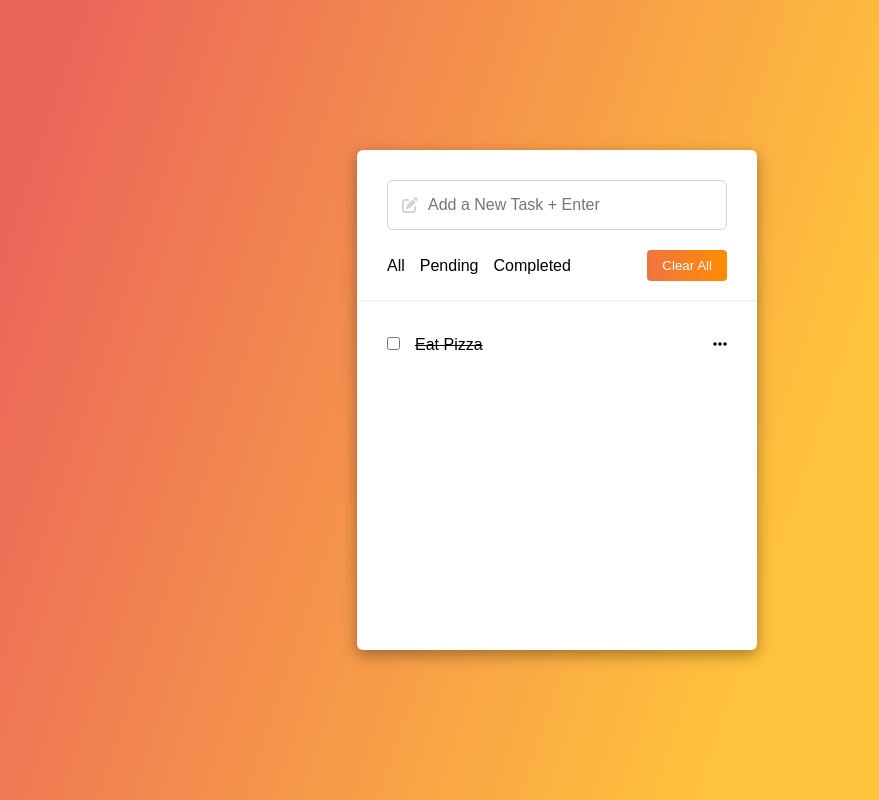
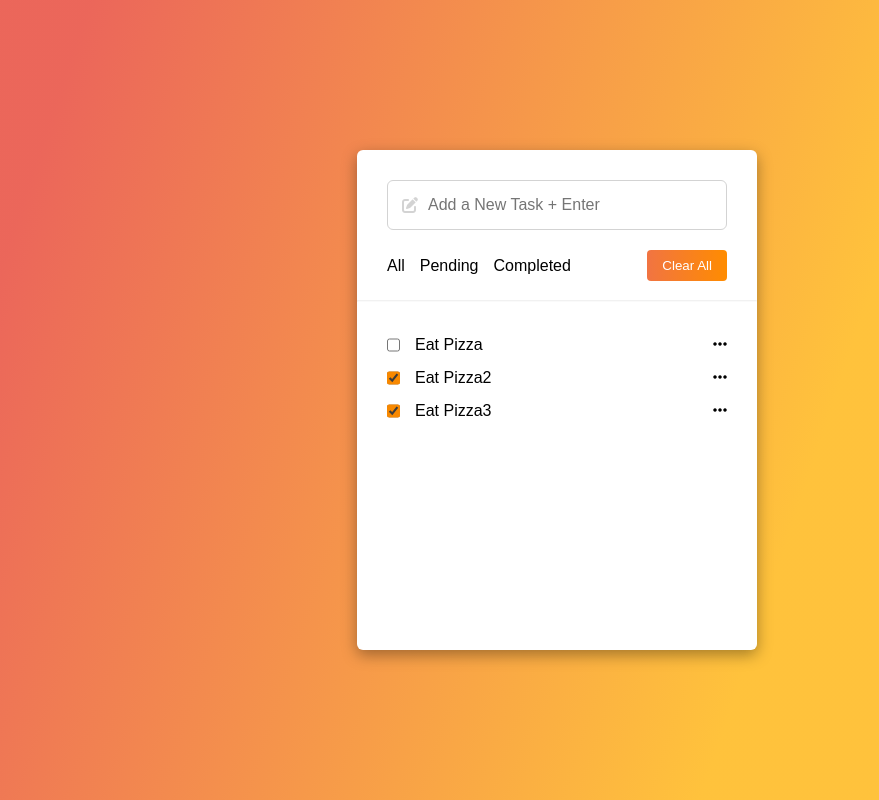
Before and after one commit to DomantasBal/todo-list-group-work, a plain HTML site: page index.html in a window 1280 px wide. Both pictures are taken after a click on the checkbox 476 px from the left and 343 px from the top of the page. Shown: the whole page, without its empty margins (83-962 px from the left). Drawn offline with Linux system fonts and the light colour scheme.

Commit message:
added check uncheck functionality but still needs a fix on checkboxes state control and checking on window load what is checkbox state

```diff
--- /dev/null
+++ b/app/CompleteTasks.js
@@ -0,0 +1,35 @@
+// • Develop a function for checking off completed tasks
+const taskList = document.querySelector(".task-list");
+const checkboxes = document.querySelectorAll(".checkbox");
+const textOutputs = document.querySelectorAll(".task-list__text-output");
+
+// NEEDS TO CHECK THE STATE OF BOXES CHECKED
+// OR UNCHECKED ON WINDOW LOAD TO ADD OR REMOVE CLASSES
+// LATER WILL STORE THE CHECKED OR UNCHECKED STATES IN LOCAL STORAGE
+
+// FUNCTIONALITY DRAFT - WILL FINISH LATER
+
+// window.onload = checkboxState();
+// function checkboxState() {
+//   checkboxes.forEach((checkbox) => {
+//     console.log(checkbox.checked);
+//   });
+// }
+
+checkboxes.forEach((checkbox, index) => {
+  checkbox.addEventListener("click", () => {
+    checkbox.checked
+      ? textOutputs[index].classList.add("crossOut")
+      : textOutputs[index].classList.remove("crossOut");
+  });
+});
+
+// LINE THROUGH FUNCTIONALITY
+let clickCounter = 0;
+taskList.addEventListener("click", (event) => {
+  // CLICK ON TEXT TO CROSS OUT FUNCTIONALITY
+  clickCounter++;
+  clickCounter % 2 == 1
+    ? event.target.classList.add("crossOut")
+    : event.target.classList.remove("crossOut");
+});
--- a/assets/styling/styles.scss
+++ b/assets/styling/styles.scss
@@ -131,6 +131,7 @@ body {
         margin: 15px 0px;
 
         .task-list__left {
+          .done-task-form {
             display: flex;
 
             .checkbox {
@@ -139,13 +140,13 @@ body {
             }
 
             .task-list__text-output {
-            text-decoration: line-through;
               margin-left: 15px;
               cursor: pointer;
               transition: color 0.25s;
             }
             .task-list__text-output:hover {
               color: #f78800;
+            }
           }
         }
 
@@ -162,3 +163,9 @@ body {
     }
   }
 }
+
+/////////////// Helper Classes ///////////////
+
+.crossOut {
+  text-decoration: line-through;
+}
--- a/index.html
+++ b/index.html
@@ -11,6 +11,10 @@
       rel="stylesheet"
       href="https://cdnjs.cloudflare.com/ajax/libs/font-awesome/6.3.0/css/all.min.css"
     />
+
+    <!-- Javascript -->
+    <script defer src="./app/CompleteTasks.js"></script>
+
     <title>Document</title>
   </head>
   <body>
@@ -57,10 +61,36 @@
           <!-- SINGLE LIST ITEM -->
           <li class="task-list__item">
             <div class="task-list__left">
-              <form action="" id="done-task-form">
+              <form action="" class="done-task-form">
                 <input type="checkbox" checked="checked" class="checkbox" />
+                <p class="task-list__text-output">Eat Pizza</p>
               </form>
-              <p class="task-list__text-output">Eat Pizza</p>
+            </div>
+            <div class="task-list__right">
+              <i class="dot-menu fa-solid fa-ellipsis"></i>
+            </div>
+          </li>
+          <!-- SINGLE LIST ITEM END -->
+          <!-- SINGLE LIST ITEM -->
+          <li class="task-list__item">
+            <div class="task-list__left">
+              <form action="" class="done-task-form">
+                <input type="checkbox" checked="checked" class="checkbox" />
+                <p class="task-list__text-output">Eat Pizza2</p>
+              </form>
+            </div>
+            <div class="task-list__right">
+              <i class="dot-menu fa-solid fa-ellipsis"></i>
+            </div>
+          </li>
+          <!-- SINGLE LIST ITEM END -->
+          <!-- SINGLE LIST ITEM -->
+          <li class="task-list__item">
+            <div class="task-list__left">
+              <form action="" class="done-task-form">
+                <input type="checkbox" checked="checked" class="checkbox" />
+                <p class="task-list__text-output">Eat Pizza3</p>
+              </form>
             </div>
             <div class="task-list__right">
               <i class="dot-menu fa-solid fa-ellipsis"></i>
```
Also changed, not shown: README.md, assets/styling/styles.css, 1 other file. Lines whose indentation alone changed are shown as unchanged.
